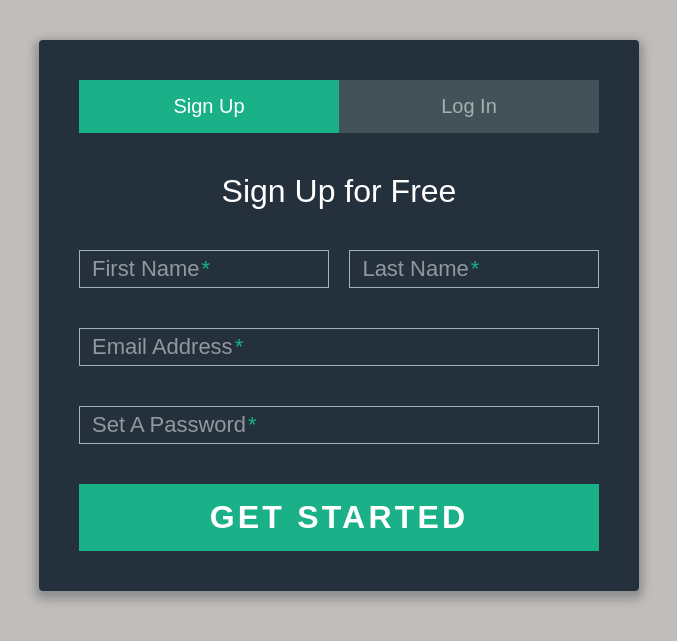
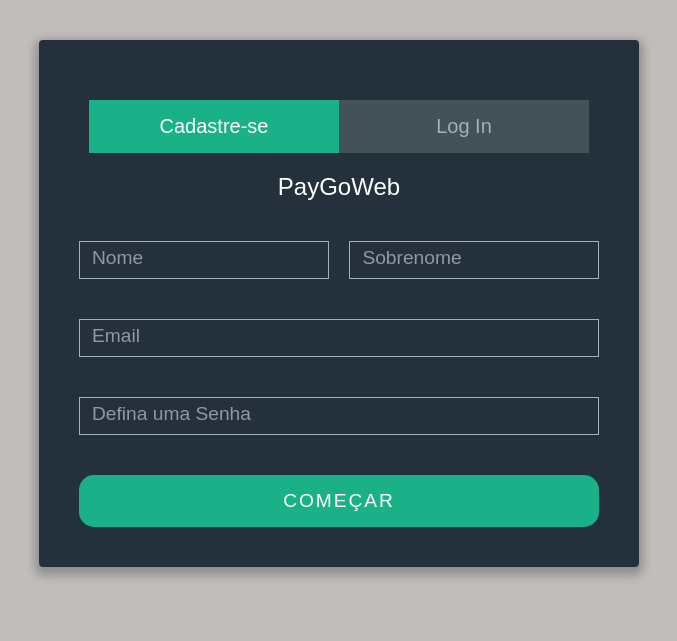
Before and after one commit to matheusmf1/bootcamp, a Node server app: page / in a window 1280 px wide. Shown: the top 641 px of the page, without its empty margins (301-978 px from the left). Run offline with Node 20, Linux system fonts and the light colour scheme; some libraries are stand-ins or nearby versions.

Commit message:
Implement ejs login. Transpile jquery to js

```diff
--- a/Backend/Login-API/package.json
+++ b/Backend/Login-API/package.json
@@ -12,6 +12,7 @@
   "dependencies": {
     "bcryptjs": "^2.4.3",
     "body-parser": "^1.19.0",
+    "cookie-parser": "^1.4.4",
     "ejs": "^3.0.1",
     "express": "^4.17.1",
     "fs": "0.0.1-security",
--- a/Backend/Login-API/public/css/style.css
+++ b/Backend/Login-API/public/css/style.css
@@ -29,17 +29,28 @@ a:hover {
   box-shadow: 0 4px 10px 4px rgba(19, 35, 47, 0.3);
 }
 
+.form__content {
+  position: relative;
+  margin-bottom: 40px;
+}
+
 .tab-group {
   list-style: none;
-  padding: 0;
-  margin: 0 0 40px 0;
+  padding: 5px;
+  margin: 15px 5px;
 }
 .tab-group:after {
   content: "";
   display: table;
   clear: both;
 }
-.tab-group li a {
+
+.tab-group .active a {
+  background: #1ab188;
+  color: #ffffff;
+}
+
+.tab__content {
   display: block;
   text-decoration: none;
   padding: 15px;
@@ -52,14 +63,11 @@ a:hover {
   cursor: pointer;
   transition: .5s ease;
 }
-.tab-group li a:hover {
+.tab__content :hover {
   background: #179b77;
   color: #ffffff;
 }
-.tab-group .active a {
-  background: #1ab188;
-  color: #ffffff;
-}
+
 
 .tab-content > div:last-child {
   display: none;
@@ -72,33 +80,35 @@ h1 {
   margin: 0 0 40px;
 }
 
-label {
+.form__content--label {
   position: absolute;
   -webkit-transform: translateY(6px);
           transform: translateY(6px);
-  left: 13px;
+  margin-left: 13px;
   color: rgba(255, 255, 255, 0.5);
   transition: all 0.25s ease;
   -webkit-backface-visibility: hidden;
   pointer-events: none;
-  font-size: 22px;
+  font-size: 1.2em;
 }
-label .req {
+
+
+.form__content--label .req {
   margin: 2px;
   color: #1ab188;
 }
 
-label.active {
+.form__content--label.active {
   -webkit-transform: translateY(50px);
           transform: translateY(50px);
   left: 2px;
   font-size: 14px;
 }
-label.active .req {
+.form__content--label.active .req {
   opacity: 0;
 }
 
-label.highlight {
+.form__content--label.highlight {
   color: #ffffff;
 }
 
@@ -125,10 +135,7 @@ textarea {
   resize: vertical;
 }
 
-.field-wrap {
-  position: relative;
-  margin-bottom: 40px;
-}
+
 
 .top-row:after {
   content: "";
@@ -147,10 +154,10 @@ textarea {
 .button {
   border: 0;
   outline: none;
-  border-radius: 0;
+  border-radius: 15px;
   padding: 15px 0;
-  font-size: 2rem;
-  font-weight: 600;
+  font-size: 1.2em;
+  font-weight: 500;
   text-transform: uppercase;
   letter-spacing: .1em;
   background: #1ab188;
--- a/Backend/Login-API/src/frontend/views/home.ejs
+++ b/Backend/Login-API/src/frontend/views/home.ejs
@@ -7,89 +7,24 @@
 </head>
 <body>
 
-
-    <div class="form">
+    <section class="form">
 
         <ul class="tab-group">
-          <li class="tab active"><a href="#signup">Sign Up</a></li>
-          <li class="tab"><a href="#login">Log In</a></li>
+          <li class="tab active"><a class="tab__content" href="#signup"> Cadastre-se </a></li>
+          <li class="tab"><a class="tab__content" href="#login"> Log In </a></li>
         </ul>
 
         <div class="tab-content">
-          <div id="signup">
-            <h1>Sign Up for Free</h1>
 
-            <form action="/" method="post">
+         <%- include('partials/sign_up') %>
 
-            <div class="top-row">
-              <div class="field-wrap">
-                <label>
-                  First Name<span class="req">*</span>
-                </label>
-                <input type="text" required autocomplete="off" />
-              </div>
+         <%- include('partials/login') %>
 
-              <div class="field-wrap">
-                <label>
-                  Last Name<span class="req">*</span>
-                </label>
-                <input type="text"required autocomplete="off"/>
-              </div>
-            </div>
+        </div>
 
-            <div class="field-wrap">
-              <label>
-                Email Address<span class="req">*</span>
-              </label>
-              <input type="email"required autocomplete="off"/>
-            </div>
-
-            <div class="field-wrap">
-              <label>
-                Set A Password<span class="req">*</span>
-              </label>
-              <input type="password"required autocomplete="off"/>
-            </div>
-
-            <button type="submit" class="button button-block"/>Get Started</button>
-
-            </form>
-
-          </div>
-
-          <div id="login">
-            <h1>Welcome Back!</h1>
-
-            <form action="/" method="post">
-
-              <div class="field-wrap">
-              <label>
-                Email Address<span class="req">*</span>
-              </label>
-              <input type="email"required autocomplete="off"/>
-            </div>
-
-            <div class="field-wrap">
-              <label>
-                Password<span class="req">*</span>
-              </label>
-              <input type="password"required autocomplete="off"/>
-            </div>
-
-            <p class="forgot"><a href="#">Forgot Password?</a></p>
-
-            <button class="button button-block"/>Log In</button>
-
-            </form>
-
-          </div>
-
-        </div><!-- tab-content -->
-
-  </div> <!-- /form -->
+    </section>
   <script src='http://cdnjs.cloudflare.com/ajax/libs/jquery/2.1.3/jquery.min.js'></script>
   <script  src="js/login.js"></script>
 
-
 </body>
 </html>
--- /dev/null
+++ b/Backend/Login-API/src/frontend/views/partials/login.ejs
@@ -0,0 +1,22 @@
+<div id="login">
+  <h1> Bem vindo novamente</h1>
+
+  <form action="http://localhost:4000/auth/authenticate" method="post">
+
+    <div class="form__content">
+      <label class="form__content--label"> Email </label class="form__content--label">
+      <input type="email" name="email" required autocomplete="off"/>
+    </div>
+
+  <div class="form__content">
+    <label class="form__content--label"> Senha </label class="form__content--label">
+    <input type="password" name="password" required autocomplete="off"/>
+  </div>
+
+  <p class="forgot"><a href="#">Esqueceu a senha?</a></p>
+
+  <button class="button button-block"/>Log In</button>
+
+  </form>
+
+</div>
--- /dev/null
+++ b/Backend/Login-API/src/frontend/views/partials/sign_up.ejs
@@ -0,0 +1,35 @@
+<div id="signup">
+  <h1>PayGoWeb</h1>
+
+  <form action="http://localhost:4000/auth/register" method="post">
+
+    <div class="top-row">
+      <div class="form__content">
+
+        <label class="form__content--label" > Nome </label>
+        <input type="text" name="name" required autocomplete="off" />
+
+      </div>
+
+      <div class="form__content">
+        <label class="form__content--label"> Sobrenome </label>
+        <input type="text" name="middlename" required autocomplete="off"/>
+      </div>
+
+    </div>
+
+    <div class="form__content">
+      <label class="form__content--label"> Email </label>
+      <input type="email" name="email" required autocomplete="off"/>
+    </div>
+
+    <div class="form__content">
+      <label class="form__content--label"> Defina uma Senha </label class="form__content--label">
+      <input type="password" name="password" required autocomplete="off"/>
+    </div>
+
+    <button type="submit" class="button button-block"/> Começar </button>
+
+  </form>
+
+</div>
```
Also changed, not shown: Backend/Login-API/public/css/login.css (added), Backend/Login-API/public/css/sign_up.css (added), Backend/Login-API/src/app/controllers/authController.js (line endings or trailing spaces), 1 other file.
